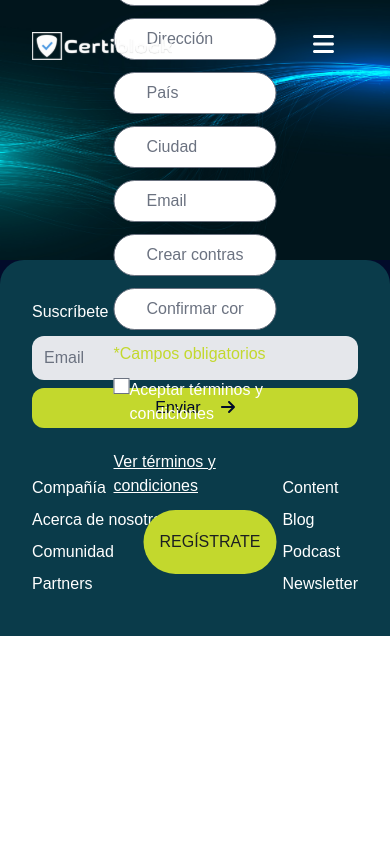
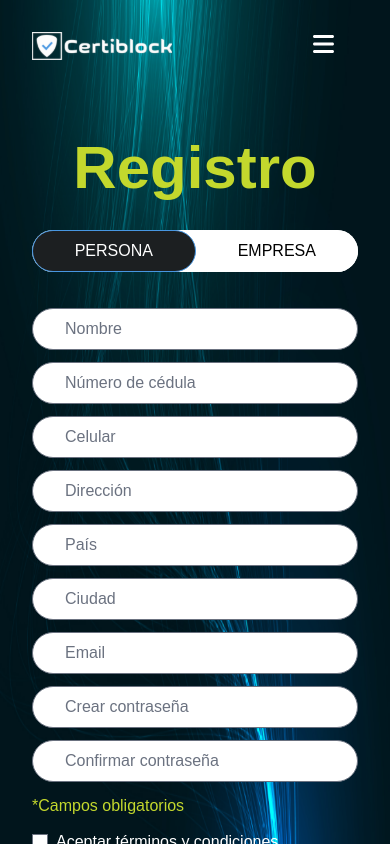
Before and after one commit to EnriquePallares/landing-certiblock, a React (Vite) app: page /#/register in a window 390 px wide. Shown: the top 844 px of the page. Built offline with nearby package versions, Linux system fonts and the light colour scheme; a web font is replaced by a local one.

Commit message:
Fix registro mobile

```diff
--- a/src/pages/Login/Login.tsx
+++ b/src/pages/Login/Login.tsx
@@ -21,7 +21,7 @@ const Login: React.FC<LoginInterface> = () => {
           className="aspect-auto md:aspect-video"
         />
       </picture>
-      <div className="vertical-alignment-abs absolute w-full p-4 md:w-1/2">
+      <div className="vertical-alignment-abs absolute w-full p-8 md:w-1/2">
         <h3 className="my-8 text-center text-3xl font-black text-primary md:text-6xl">
           Inicio de sesión
         </h3>
@@ -36,13 +36,13 @@ const Login: React.FC<LoginInterface> = () => {
             className="w-full rounded-[25px] px-8 font-light"
             type="text"
           />
-          <div className="flex flex-col gap-5 pt-5 md:flex-row-reverse">
+          <div className="flex flex-col gap-2 pt-5 md:flex-row-reverse md:gap-5">
             <Button className="px-8 font-light" text="INICIAR SESIÓN"></Button>
             <Link
               to="/register"
               type="dark"
               text="REGÍSTRATE"
-              className="px-8 font-light"
+              className="bg-light-gray px-8 font-light text-dark-gray"
             />
           </div>
         </form>
--- a/src/pages/Register/Register.tsx
+++ b/src/pages/Register/Register.tsx
@@ -1,4 +1,5 @@
 import bannerBackground from '@/assets/images/bg-login.png';
+import bannerBackgroundMobile from '@/assets/images/bg-login-mobile.png';
 import { Button } from '@/components';
 import { useState } from 'react';
 import { NavLink } from 'react-router-dom';
@@ -18,12 +19,15 @@ const Register = (props: RegisterInterface) => {
       id="register-page"
       className="main-banner extend-bg-color relative bg-dark-blue-0"
     >
-      <img
-        src={bannerBackground}
-        alt="Main banner"
-        className="aspect-auto md:aspect-[4/3.3]"
-      />
-      <div className="vertical-alignment-abs absolute w-1/2 px-4">
+      <picture>
+        <source media="(min-width: 768px)" srcSet={bannerBackground} />
+        <img
+          src={bannerBackgroundMobile}
+          alt="Main banner"
+          className="aspect-[1/2.8] md:aspect-[4/3.3]"
+        />
+      </picture>
+      <div className="vertical-alignment-abs absolute w-full p-8 md:w-1/2">
         <h3 className="mb-8 text-center text-6xl font-bold text-primary">
           Registro
         </h3>
@@ -115,20 +119,21 @@ const Register = (props: RegisterInterface) => {
             type="password"
           />
           <p className="font-medium text-primary">*Campos obligatorios</p>
-          <div className="flex flex-col">
-            <div className="flex">
-              <input type="checkbox" />
-              <label htmlFor="" className="flex">
-                Aceptar términos y condiciones
-              </label>
-            </div>
-            <NavLink to="./" className="text-white underline">
+          <div className="flex gap-2">
+            <input type="checkbox" className="mt-1" />
+            <label>
+              Aceptar términos y condiciones
               <br />
-              Ver términos y condiciones
-            </NavLink>
+              <NavLink to="./" className="text-white underline">
+                Ver términos y condiciones
+              </NavLink>
+            </label>
           </div>
-          <div className="text-right">
-            <Button className="px-10 py-5" text="REGÍSTRATE"></Button>
+          <div className="md:text-right">
+            <Button
+              className="w-full px-10 py-5 md:w-auto"
+              text="REGÍSTRATE"
+            ></Button>
           </div>
         </form>
       </div>
```
